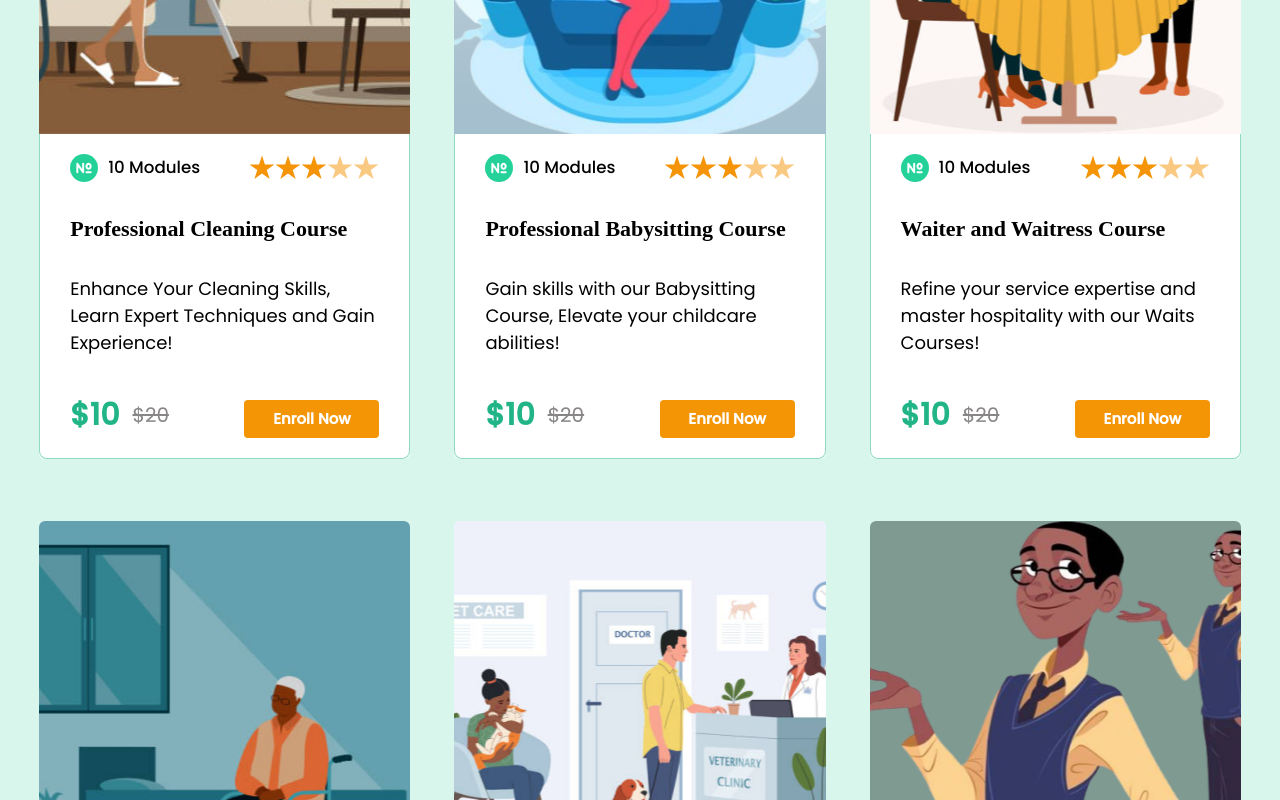
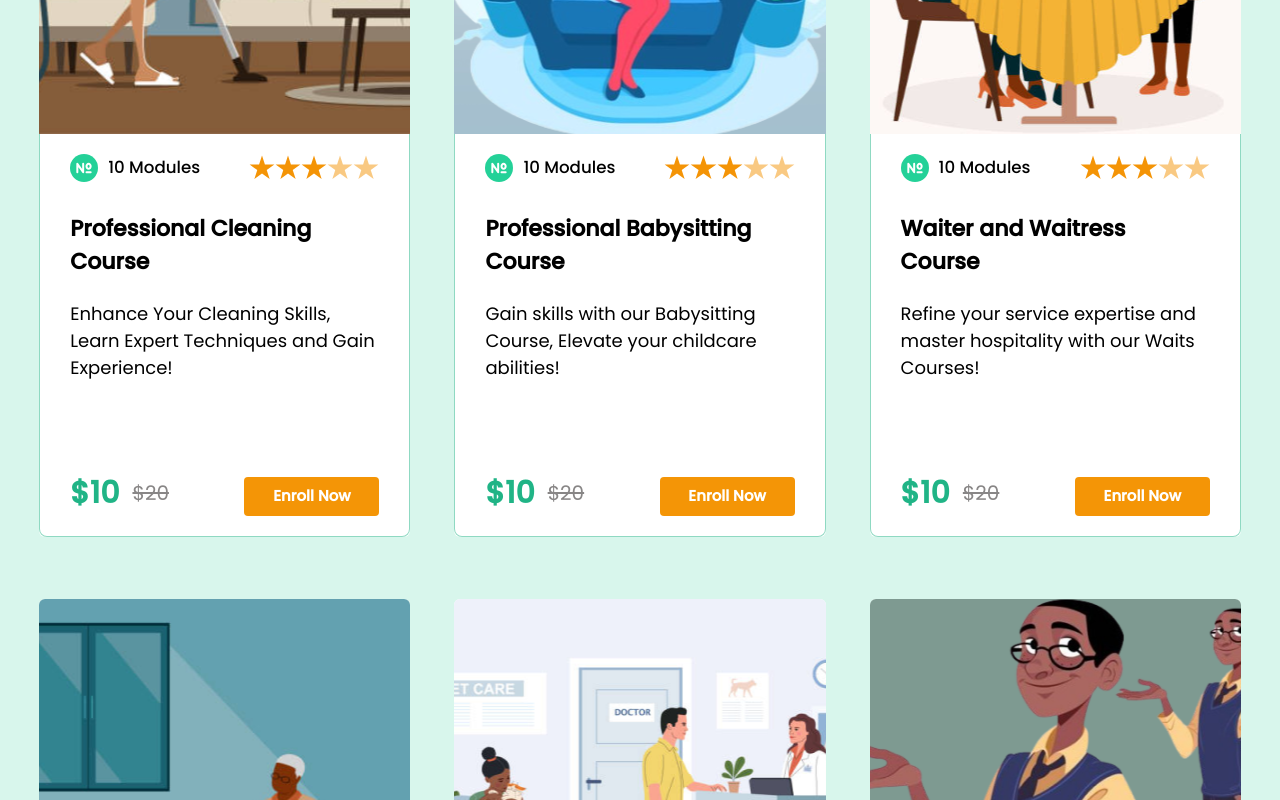
Before and after one commit to stevenmukama/Elearningproject-Fe, a React (Vite) app: page /AllCoursesPage in a window 1280 px wide. Shown: the part 1180-1980 px from the top of the page. Built offline with nearby package versions, Linux system fonts and the light colour scheme; a web font is replaced by a local one.

Commit message:
add more changes

```diff
--- a/src/components/CourseSection.css
+++ b/src/components/CourseSection.css
@@ -213,6 +213,6 @@ span.dollar-numbers-twenty {
 	}
 
 	.card-info {
-		height: 325px;
+		height: 402.8px;
 	}
 }
--- a/src/pages/AllCoursesPage.jsx
+++ b/src/pages/AllCoursesPage.jsx
@@ -348,16 +348,16 @@ function AllCoursesPage() {
 							className='w-[29%] max-lg:w-2/5 max-md:w-[90%] bg-white rounded-md max-md:flex-col max-md:my-0 max-md:mx-auto'>
 							{course.courseHours && (
 								<div className='py-6 bg-white rounded-lg'>
-									<div className='flex px-3  text-[rgba(0.3,0.3,0.3,0.5)] text-[13px] justify-around font-Poppins'>
+									<div className='flex px-3  text-[rgba(0.3,0.3,0.3,0.5)] text-[13px]  font-Poppins'>
 										{course.courseHours.map((hour, index) => (
 											<p
 												key={index}
-												className={`border  border-[rgba(32,180,134,0.5)] ${
+												className={`${
 													index === 0
-														? 'border-r-0 px-2 max-sm:px-0'
+														? 'border-r-0 mr-2 border border-[rgba(32,180,134,0.5)] '
 														: index === 2
-															? 'border-l-0 px-2 '
-															: 'px-2 max-sm:px-0'
+															? 'border-l-0 ml-2 px-2 border border-[rgba(32,180,134,0.5)]  '
+															: 'px-0 border border-[rgba(32,180,134,0.5)] '
 												}`}>
 												{hour}
 											</p>
@@ -368,7 +368,7 @@ function AllCoursesPage() {
 
 							<div
 								className={`card-image-item ${course.imageClass} bg-cover  md:bg-center w-full h-[410px] max-sm:h-[214px]  max-sm:bg-cover max-sm:bg-no-repeat rounded-t-md`}></div>
-							<div className='card-info max-md:h-435px max-md:h-auto flex flex-col gap-[22px] max-sm:gap-2  '>
+							<div className='card-info lg:h-[402.8px] max-md:h-435px max-md:h-auto  max-sm:gap-2  '>
 								<div className='lessons-rating md:max-xl:flex-col md:max-xl:items-start'>
 									<div className='flex items-center mb-2 lessons-count'>
 										<img
@@ -400,7 +400,7 @@ function AllCoursesPage() {
 											))}
 									</div>
 								</div>
-								<h2 className='font-bold font-koh md:h-[66px] max-sm:text-[15px] card-title'>
+								<h2 className='font-bold font-Poppins md:h-[66px] max-sm:text-[15px] card-title'>
 									{course.title}
 								</h2>
 								<p className='card-intro max-sm:text-[14px]'>
```
